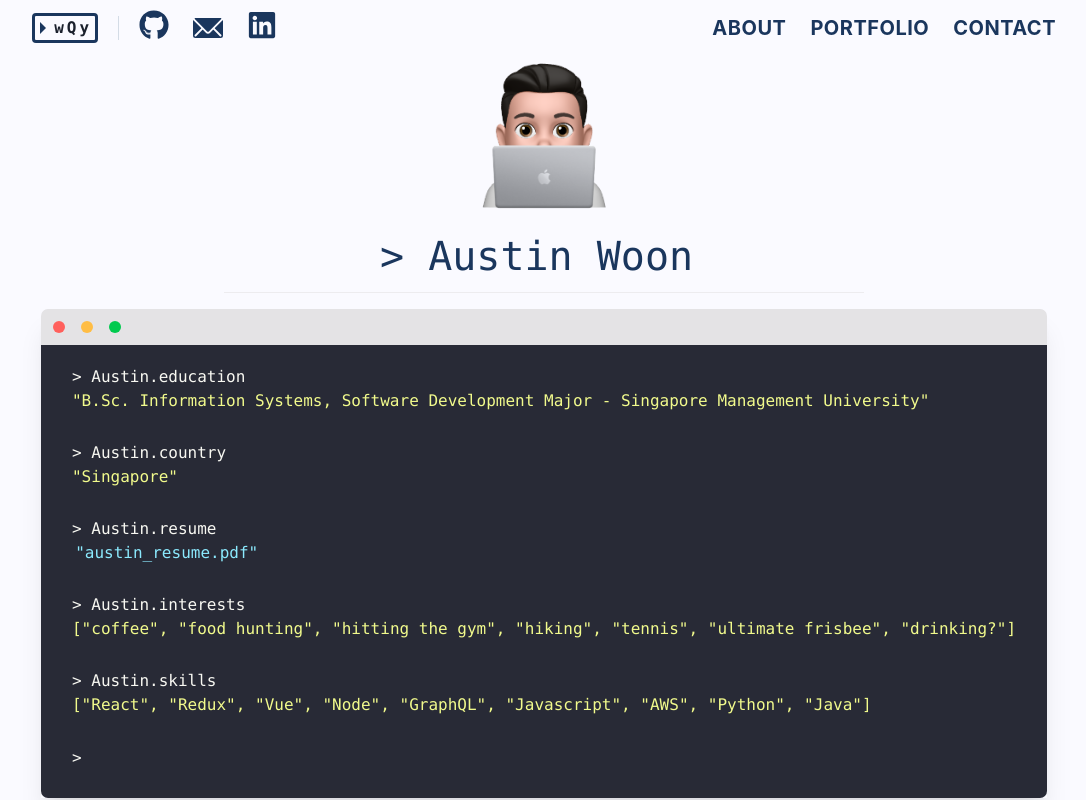
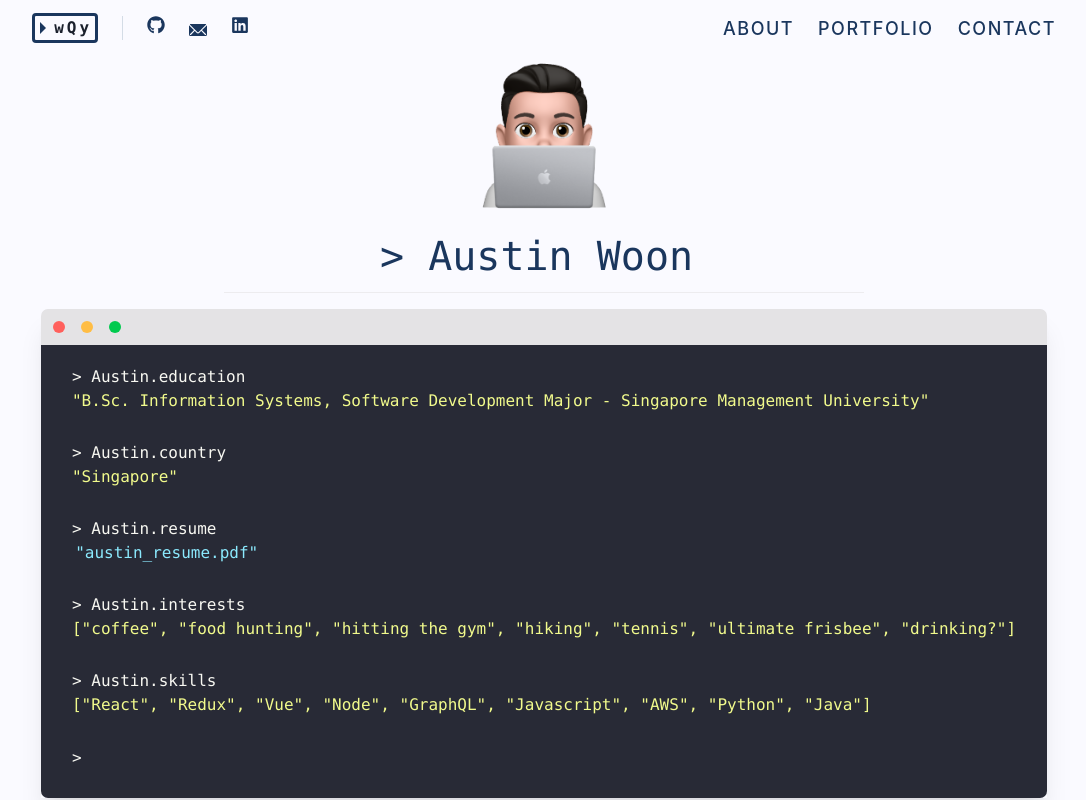
Before and after one commit to austinwoon/awqy_portfolio, a Next.js app in the folder austin-portfolio/: page / in a window 1280 px wide. Shown: the top 800 px of the page, without its empty margins (96-1182 px from the left). Built offline with nearby package versions, Linux system fonts and the light colour scheme.

Commit message:
Update to navbar styles

```diff
--- a/austin-portfolio/components/HoverLink/HoverLink.jsx
+++ b/austin-portfolio/components/HoverLink/HoverLink.jsx
@@ -3,7 +3,7 @@ import React from 'react';
 import MotionBox from '../FramerMotion/MotionBox';
 import { Link as LinkSmoothScroll } from 'react-scroll';
 
-const hoverWidth = 115;
+const hoverWidth = 100;
 const variants = {
     hidden: {
         opacity: 0,
@@ -88,7 +88,7 @@ const LinkContents = ({
             <MotionBox
                 h={hoverHeight}
                 width={'100%'}
-                transform={`translateX(-${(hoverWidth - 100) / 2}%)`}
+                // transform={`translateX(-${(hoverWidth - 100) / 2}%)`}
                 animate={hovered ? 'active' : 'hidden'}
                 variants={variants}
                 transition={{ duration: 0.4 }}
--- a/austin-portfolio/components/Navbar/DesktopMenu.jsx
+++ b/austin-portfolio/components/Navbar/DesktopMenu.jsx
@@ -4,9 +4,9 @@ import HoverLink from '../HoverLink/HoverLink';
 
 const fontStyles = {
     color: 'blue.900',
-    fontWeight: 'bold',
-    letterSpacing: 0.5,
-    fontSize: ['lg', 'lg', 'lg', 'xl'],
+    fontWeight: 'medium',
+    letterSpacing: 1.5,
+    fontSize: ['sm', 'sm', 'md', 'lg'],
 };
 
 const boxStyles = {
--- a/austin-portfolio/components/Navbar/Navbar.jsx
+++ b/austin-portfolio/components/Navbar/Navbar.jsx
@@ -57,7 +57,7 @@ const Navbar = () => {
                 direction="row"
                 align="center"
                 h={10}
-                spacing={5}
+                spacing={[4, 4, 6, 6]}
                 pl={landingPageSideMargins}
             >
                 <Logo />
@@ -69,7 +69,7 @@ const Navbar = () => {
                 />
 
                 <Contact
-                    iconBoxSizes={['20px', '20px', '30px', '30px']}
+                    iconBoxSizes={['14px', '14px', '18px', '18px']}
                     mr={[2, 2, 3, 3]}
                     ml={[2, 2, 3, 3]}
                 />
```
